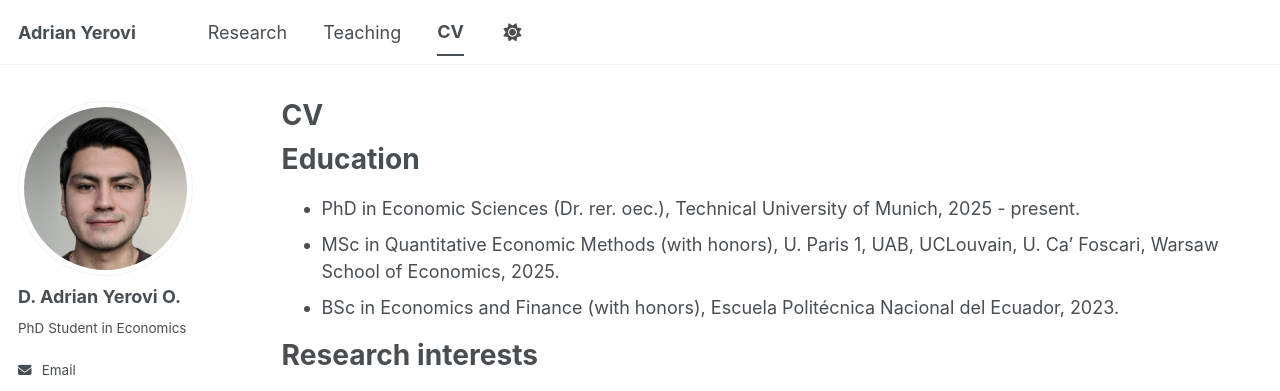
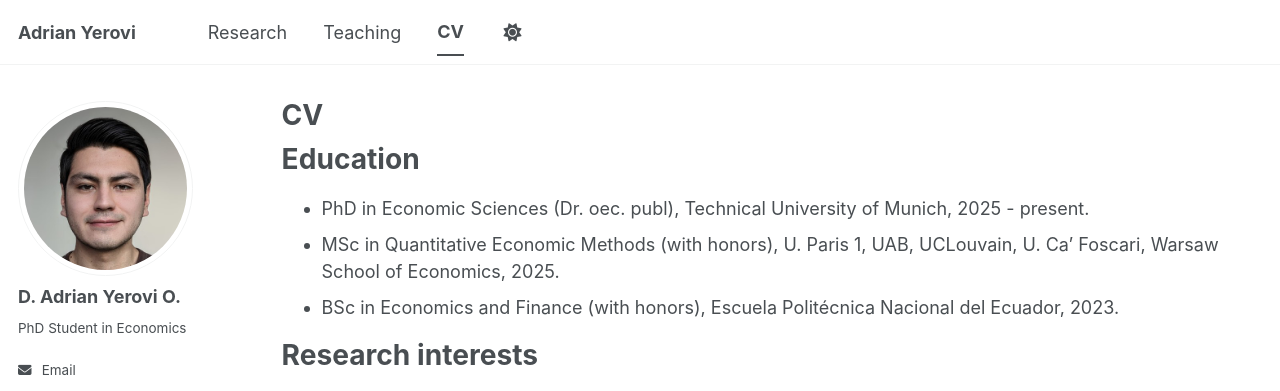
Before and after one commit to AYerovi/AYerovi.github.io, a Jekyll site: the page built from _pages/cv.md, in a window 1280 px wide and 900 px high. Shown: the top 391 px of the window. Built offline with Jekyll 4.4.1, drawn with Linux system fonts in a browser that asks for light colours; a style sheet for code colours, icons or effects is not loaded.

Commit message:
Update cv.md

```diff
--- a/_pages/cv.md
+++ b/_pages/cv.md
@@ -11,7 +11,7 @@ redirect_from:
 
 Education
 ======
-* PhD in Economic Sciences (Dr. rer. oec.), Technical University of Munich, 2025 - present.
+* PhD in Economic Sciences (Dr. oec. publ), Technical University of Munich, 2025 - present.
 * MSc in Quantitative Economic Methods (with honors), U. Paris 1, UAB, UCLouvain, U. Ca' Foscari, Warsaw School of Economics, 2025.
 * BSc in Economics and Finance (with honors), Escuela Politécnica Nacional del Ecuador, 2023.
 
```
